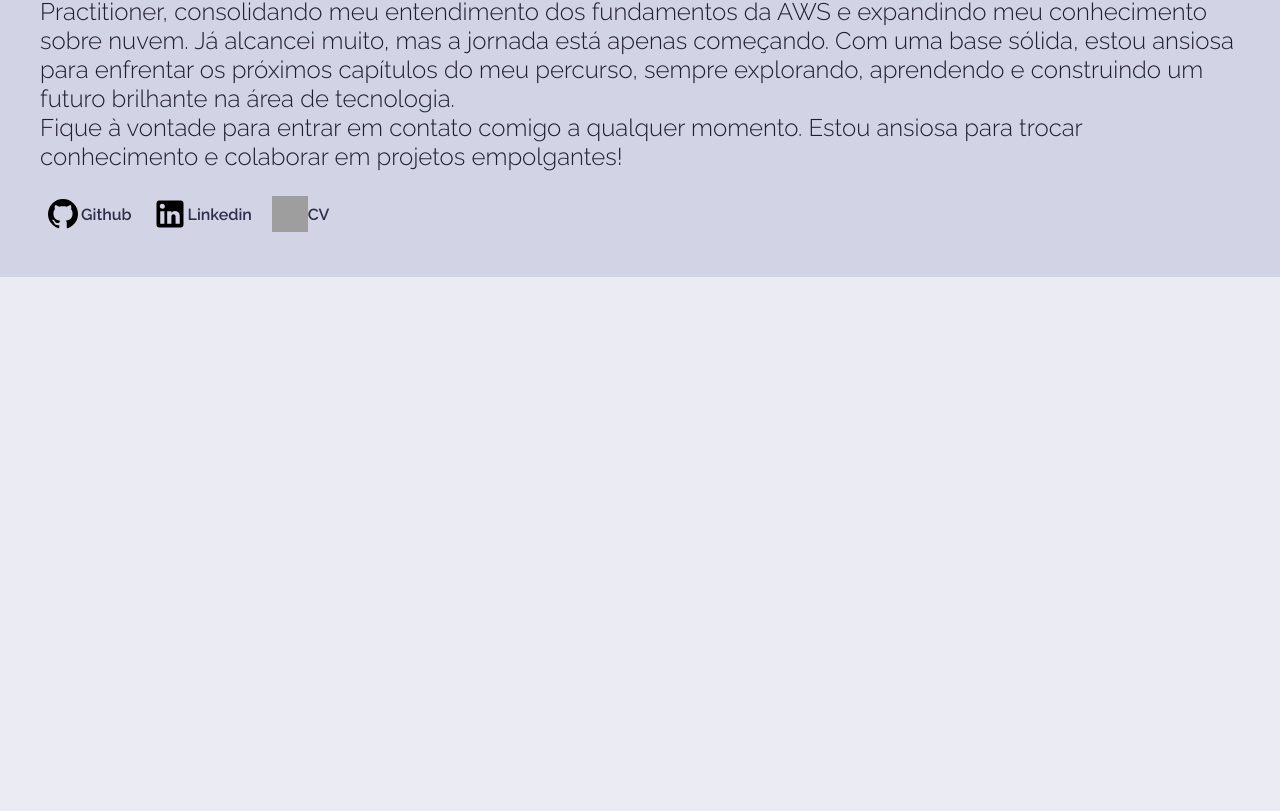
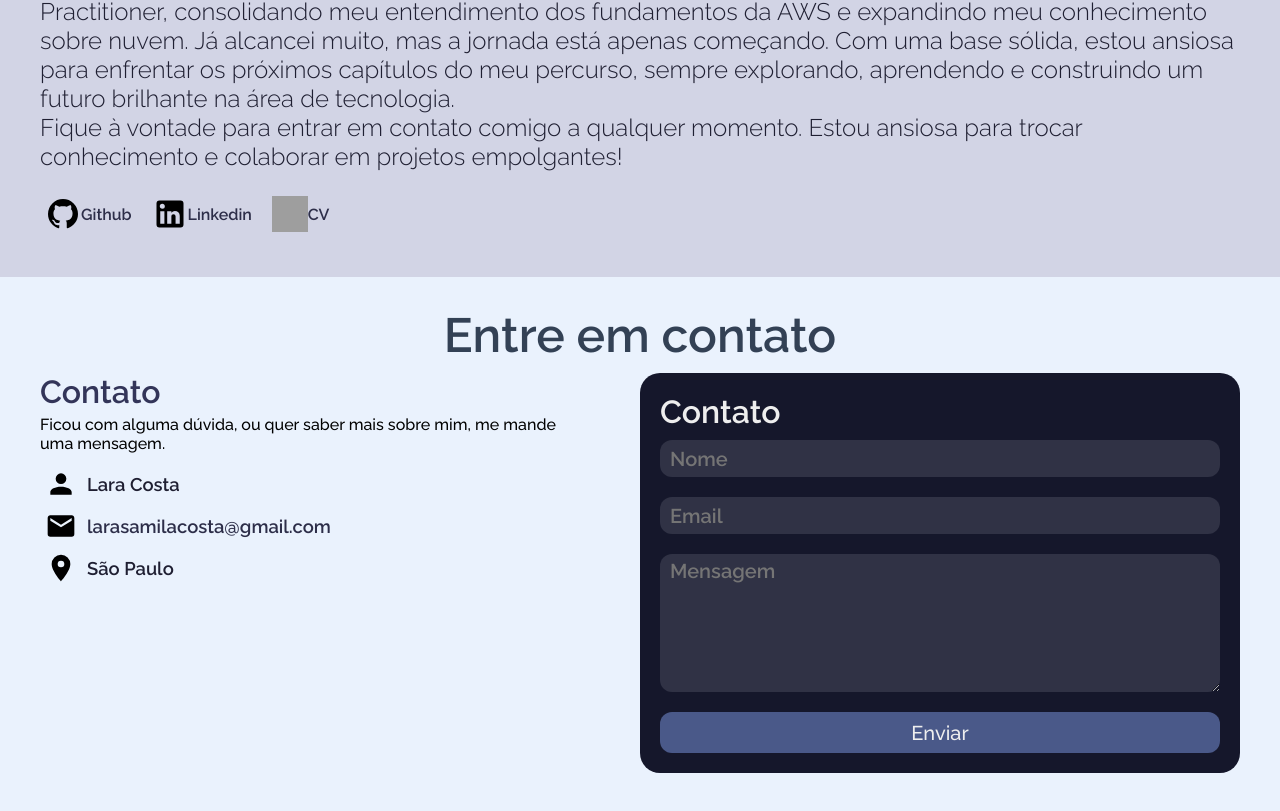
Before and after one commit to LaraCosta66/my-portfolio, a React (Create React App) app: page / in a window 1280 px wide. Shown: the part 814-1625 px from the top of the page. Before the commit the page ends 1091 px from the top, so only its background shows below. Built offline with nearby package versions, Linux system fonts and the light colour scheme; grey boxes are pictures that could not be loaded.

Commit message:
feat: add Contact section

```diff
--- a/src/App.jsx
+++ b/src/App.jsx
@@ -1,4 +1,5 @@
 import { AboutMe } from "./components/About";
+import { ContactForm } from "./components/Contact";
 import { Header } from "./components/Header";
 import { Main } from "./components/Main";
 import { GlobalStyles } from "./styles/global";
@@ -9,6 +10,7 @@ export function App() {
       <Header />
       <Main/>
       <AboutMe/>
+      <ContactForm/>
       <GlobalStyles />
     </>
   );
--- /dev/null
+++ b/src/components/Contact/index.jsx
@@ -0,0 +1,61 @@
+import { Container, Content, Title } from "./styles";
+import account from "../../assets/account.svg";
+import email from "../../assets/email.svg";
+import marker from "../../assets/map-marker.svg";
+export function ContactForm() {
+  return (
+    <Container id="contact">
+      <Title>Entre em contato</Title>
+      <Content>
+        <div className="contacts">
+          <span>
+            <h3>Contato</h3>
+            <p>
+              Ficou com alguma dúvida, ou quer saber mais sobre mim, me mande
+              uma mensagem.
+            </p>
+          </span>
+          <div className="list-contact">
+            <span>
+              <img src={account} alt="people-icon" />
+              <p>Lara Costa</p>
+            </span>
+            <span>
+              <img src={email} alt="email-icon" />
+              <a href="mailto:larasamilacosta@gmail.com">
+                larasamilacosta@gmail.com
+              </a>
+            </span>
+            <span>
+              <img src={marker} alt="map-marker" />
+              <p>São Paulo</p>
+            </span>
+          </div>
+        </div>
+        <form
+          action="https://formsubmit.co/larasamilacosta@gmail.com"
+          method="POST"
+          className="form"
+        >
+          <div className="title-sb">
+            <h1>Contato</h1>
+            <p className="subtitle">
+              Quer entra em contato, me mande uma mensagem.
+            </p>
+          </div>
+          <input type="text" name="name" required placeholder="Nome" />
+          <input type="email" name="email" required placeholder="Email" />
+          <textarea
+            name="textarea"
+            id="message"
+            cols="50"
+            rows="10"
+            placeholder="Mensagem"
+            className="text-msg"
+          ></textarea>
+          <button type="submit">Enviar</button>
+        </form>
+      </Content>
+    </Container>
+  );
+}
--- /dev/null
+++ b/src/components/Contact/styles.js
@@ -0,0 +1,150 @@
+import { styled } from "styled-components";
+
+export const Container = styled.div`
+  display: flex;
+  flex-direction: column;
+  padding: 30px;
+  background-color: #eaf2fd;
+  @media (max-width: 500px) {
+    padding: 20px;
+  }
+`;
+export const Content = styled.div`
+  display: flex;
+  flex-direction: row;
+  justify-content: center;
+  padding: 10px;
+  gap: 60px;
+  .contacts {
+    h3 {
+      font-size: 2rem;
+      font-weight: bold;
+      color: var(--blue-800);
+      margin-bottom: 5px;
+    }
+    p {
+      font-size: 1rem;
+    }
+  }
+  .list-contact {
+    margin-top: 10px;
+    p {
+      font-size: 1.15rem;
+      font-weight: 600;
+      color: var(--blue-950);
+    }
+    a {
+      font-size: 1.15rem;
+      font-weight: 600;
+      text-decoration: none;
+      color: var(--blue-900);
+    }
+    img {
+      width: 32px;
+      height: 32px;
+    }
+    span {
+      display: flex;
+      align-items: center;
+      gap: 10px;
+      padding: 5px;
+    }
+  }
+  .form {
+    background-color: #15172b;
+    border-radius: 20px;
+    box-sizing: border-box;
+    padding: 20px;
+    width: 600px;
+    height: 400px;
+    display: flex;
+    flex-direction: column;
+    h1 {
+      color: #eee;
+      font-size: 2rem;
+      font-weight: 600;
+      margin-bottom: 10px;
+    }
+    .subtitle {
+      display: none;
+    }
+    input,
+    .text-msg {
+      margin-bottom: 20px;
+      background-color: #303245;
+      border-radius: 12px;
+      border: 0;
+      color: #eee;
+      font-size: 1.25rem;
+      font-weight: 600;
+      height: 50px;
+      padding: 5px 10px;
+      width: auto;
+    }
+    .text-msg {
+      height: 200px;
+      padding: 5px 10px 0;
+    }
+    button {
+      background-color: #4a5989;
+      border-radius: 12px;
+      border: 0;
+      color: #eee;
+      cursor: pointer;
+      font-size: 1.25rem;
+      height: 60px;
+      text-align: center;
+      width: auto;
+    }
+    button:hover {
+      background-color: #e7f0f8;
+      color: #6374ae;
+      border: #6374ae;
+    }
+    button:active {
+      background-color: #4a5989;
+      color: #f2f7fb;
+    }
+  }
+
+  @media (max-width: 720px) {
+    display: flex;
+    flex-direction: column;
+    gap: 20px;
+    padding: 10px;
+    .contacts {
+      display: none;
+      width: auto;
+    }
+    .list-contact {
+      span {
+        padding: 2px;
+      }
+    }
+    .form {
+      width: auto;
+      height: auto;
+      padding: 15px;
+      .title-sb {
+        margin-bottom: 10px;
+        .subtitle {
+          display: contents;
+          font-size: 1.25rem;
+          color: #eee;
+        }
+      }
+      input,
+      .text-msg {
+        margin-bottom: 15px;
+      }
+    }
+  }
+`;
+
+export const Title = styled.h1`
+  display: flex;
+  justify-content: center;
+  font-size: 3rem;
+  font-weight: 600;
+  color: #334155;
+`;
```
